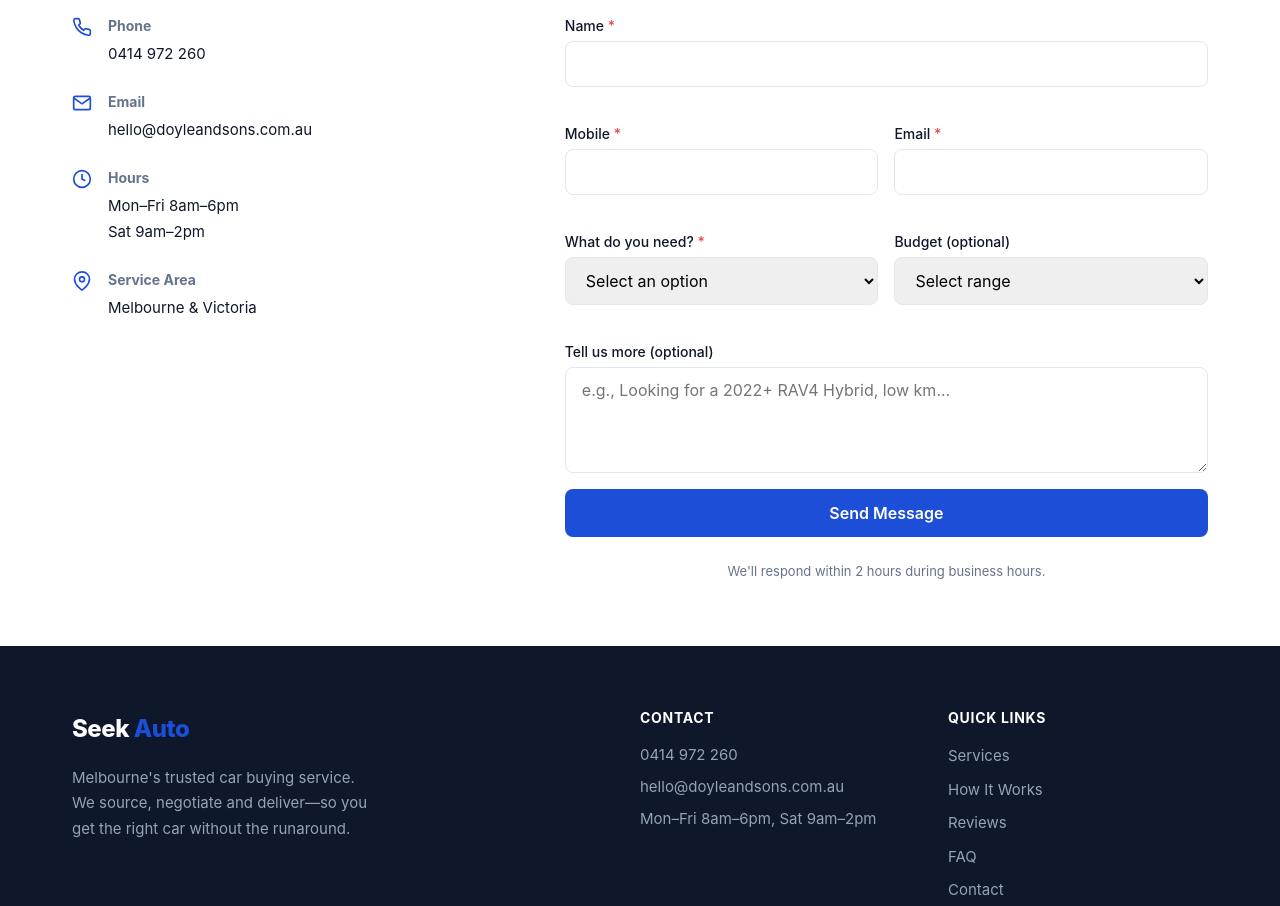
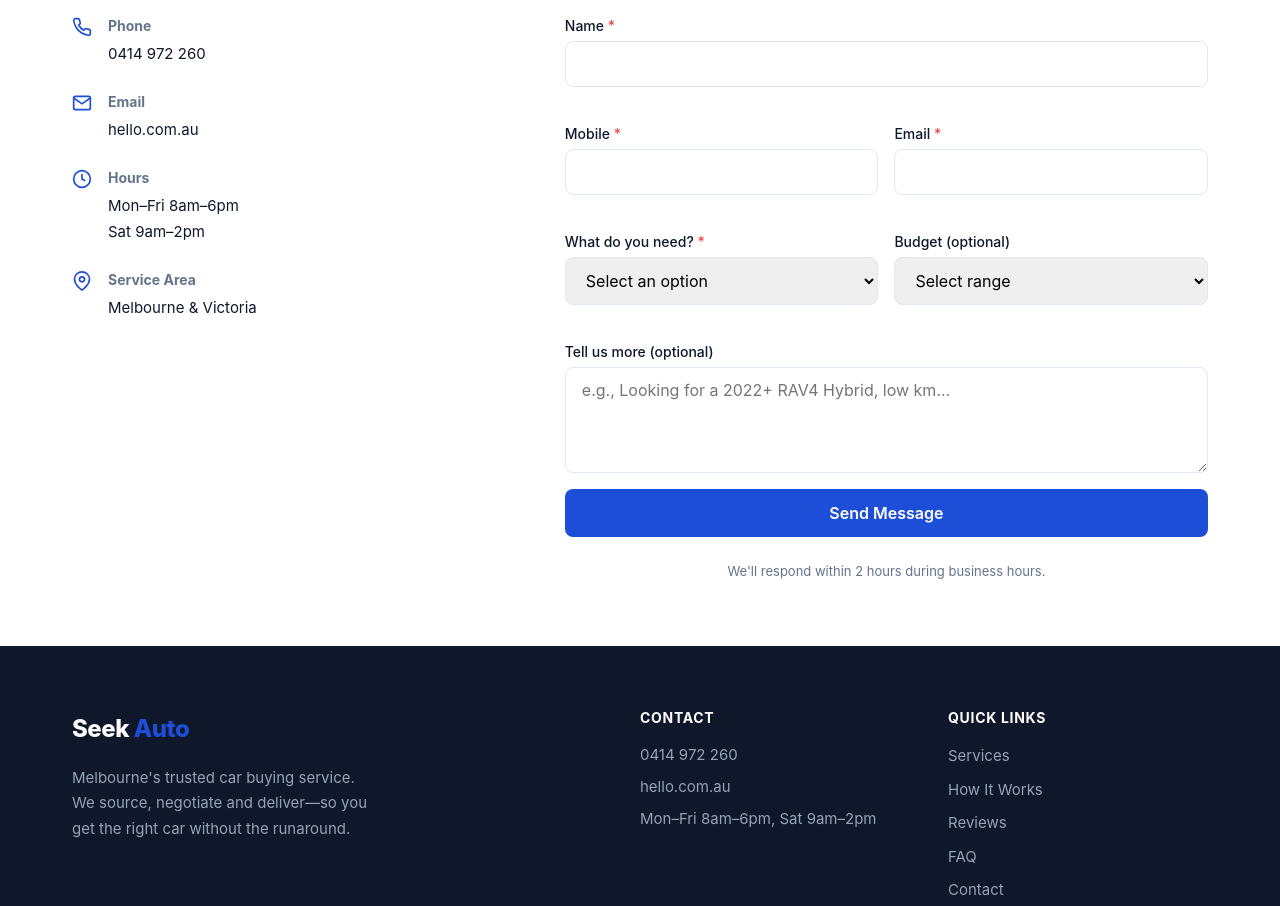
Before and after one commit to pat92campbell-commits/seekcap-website, a website: page index.html in a window 1280 px wide. Shown: the part 5100-6006 px from the top of the page. Drawn offline with Linux system fonts and the light colour scheme.

```diff
--- a/index.html
+++ b/index.html
@@ -23,7 +23,7 @@ SITE CONFIGURATION - Edit these values to customise your business details
         // Contact
         phone: "0414 972 260",
         phoneHref: "tel:0414972260",
-        email: "hello@doyleandsons.com.au",
+        email: "hello.com.au",
 
         // Location & Hours
         region: "Melbourne & Victoria",
@@ -612,7 +612,7 @@ there, and explain how we work. You only commit (and pay our fee) when you decid
                             </svg>
                             <div>
                                 <strong>Email</strong>
-                                <a href="mailto:hello@doyleandsons.com.au">hello@doyleandsons.com.au</a>
+                                <a href="mailto:hello.com.au">hello.com.au</a>
                             </div>
                         </div>
                         <div class="contact-detail">
@@ -724,7 +724,7 @@ there, and explain how we work. You only commit (and pay our fee) when you decid
                 <div class="footer-contact">
                     <h4>Contact</h4>
                     <p><a href="tel:0414972260">0414 972 260</a></p>
-                    <p><a href="mailto:hello@doyleandsons.com.au">hello@doyleandsons.com.au</a></p>
+                    <p><a href="mailto:hello.com.au">hello.com.au</a></p>
                     <p>Mon–Fri 8am–6pm, Sat 9am–2pm</p>
                 </div>
                 <div class="footer-links">
```
